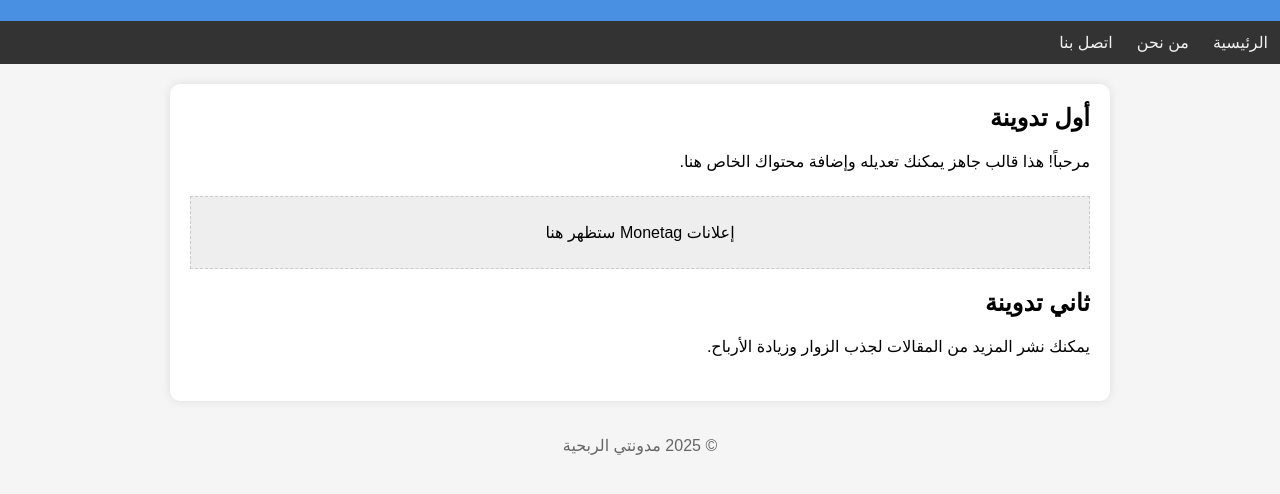
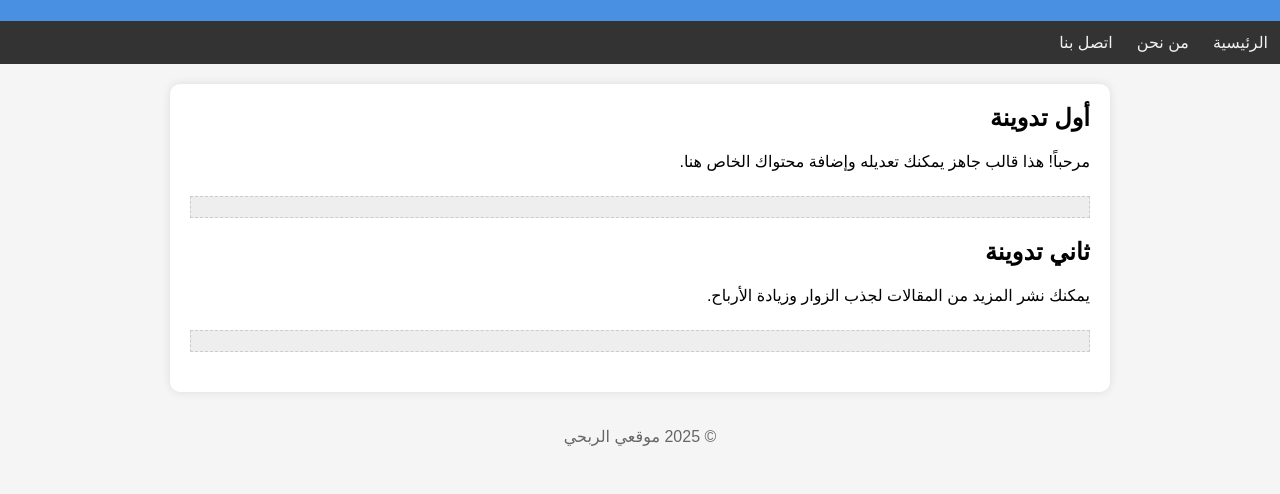
Before and after one commit to bamky32217-cmd/bamky32217-cmd.github.io, a plain HTML site: page index.html in a window 1280 px wide. Shown: the part 100-594 px from the top of the page. Drawn offline with Linux system fonts and the light colour scheme.

Commit message:
Update index.html

```diff
--- a/index.html
+++ b/index.html
@@ -3,7 +3,11 @@
 <head>
   <meta charset="UTF-8">
   <meta name="viewport" content="width=device-width, initial-scale=1.0">
-  <title>مدونتي الربحية</title>
+  <title>موقعي الربحي</title>
+
+  <!-- كود التحقق من Monetag -->
+  <meta name="monetag" content="674acbc96d1d72599a5d5b2b1748a2eb">
+
   <style>
     body { font-family: Arial, sans-serif; background: #f5f5f5; margin:0; padding:0; }
     header { background: #4a90e2; color: white; padding: 20px; text-align: center; }
@@ -29,24 +33,32 @@
   </nav>
 
   <div class="container">
+    <!-- أول مقال -->
     <div class="post">
       <h2>أول تدوينة</h2>
       <p>مرحباً! هذا قالب جاهز يمكنك تعديله وإضافة محتواك الخاص هنا.</p>
     </div>
 
+    <!-- إعلان Monetag Zone -->
     <div class="ad-space">
-      <meta name="monetag" content="674acbc96d1d72599a5d5b2b1748a2eb">
-      <p>إعلانات Monetag ستظهر هنا</p>
+      <script src="https://quge5.com/88/tag.min.js" data-zone="190885" async data-cfasync="false"></script>
     </div>
 
+    <!-- مقال إضافي -->
     <div class="post">
       <h2>ثاني تدوينة</h2>
       <p>يمكنك نشر المزيد من المقالات لجذب الزوار وزيادة الأرباح.</p>
     </div>
+
+    <!-- إعلان Monetag إضافي (إذا أردت وضع أكثر من Zone) -->
+    <div class="ad-space">
+      <script src="https://quge5.com/88/tag.min.js" data-zone="190885" async data-cfasync="false"></script>
+    </div>
+
   </div>
 
   <footer>
-    © 2025 مدونتي الربحية
+    © 2025 موقعي الربحي
   </footer>
 </body>
 </html>
```
